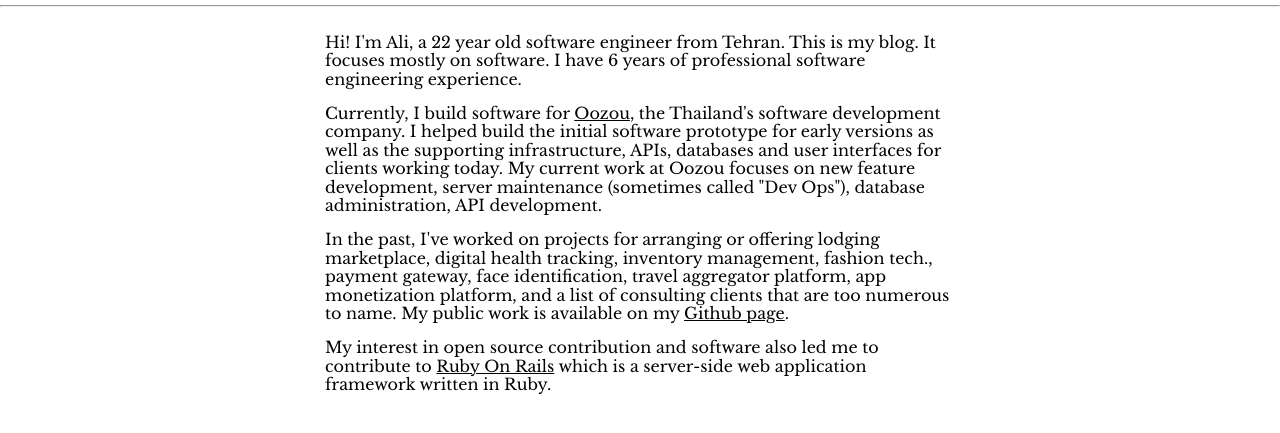
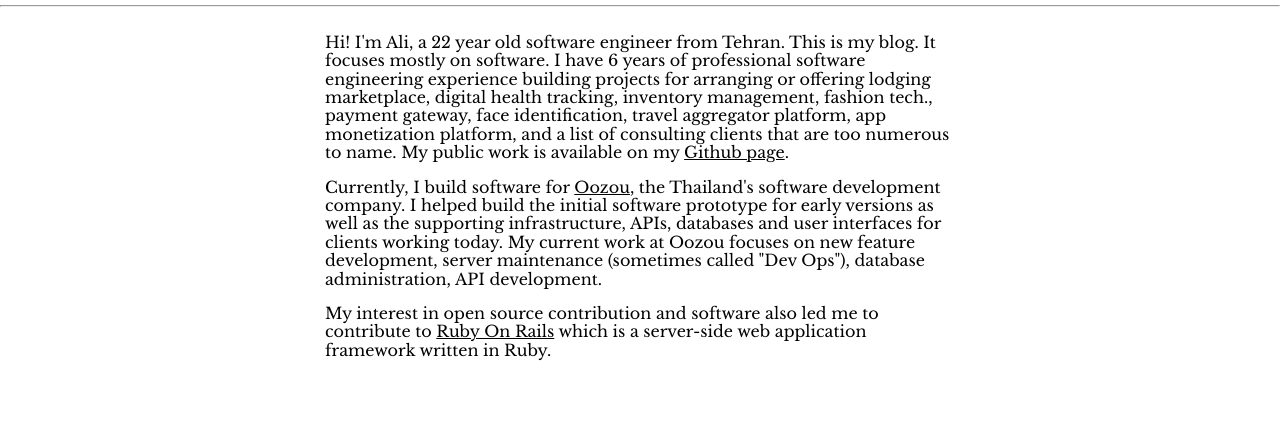
Before and after one commit to azbshiri/azbshiri.github.io, a plain HTML site: page about.html in a window 1280 px wide. Shown: the part 205-638 px from the top of the page. Drawn offline with nearby package versions, Linux system fonts and the light colour scheme.

Commit message:
Automated commit at 2019-08-20 15:44:02 UTC by middleman-deploy 2.0.0-alpha

```diff
--- a/about.html
+++ b/about.html
@@ -10,6 +10,7 @@
   <link href="/stylesheets/normalize.css" rel="stylesheet" />
   <link href="/stylesheets/highlight.css" rel="stylesheet" />
   <link href="https://fonts.googleapis.com/css?family=Libre+Baskerville" rel="stylesheet">
+  <link href="https://fonts.googleapis.com/css?family=Work+Sans&display=swap" rel="stylesheet">
   <link href="https://fonts.googleapis.com/css?family=Roboto+Mono&display=swap" rel="stylesheet">
   <link href="/stylesheets/site.css" rel="stylesheet" />
   <script src="/javascripts/site.js"></script>
@@ -43,14 +44,11 @@
     <main>
   <div class="blog-wrapper">
     <p>
-    Hi! I'm Ali, a 22 year old software engineer from Tehran. This is my blog. It focuses mostly on software. I have 6 years of professional software engineering experience.
+    Hi! I'm Ali, a 22 year old software engineer from Tehran. This is my blog. It focuses mostly on software. I have 6 years of professional software engineering experience building projects for arranging or offering lodging marketplace, digital health tracking, inventory management, fashion tech., payment gateway, face identification, travel aggregator platform, app monetization platform, and a list of consulting clients that are too numerous to name. My public work is available on my <a href="https://github.com/azbshiri">Github page</a>.
     </p>
     <p>
       Currently, I build software for <a href="http://www.oozou.com">Oozou</a>, the Thailand's software development company. I helped build the initial software prototype for early versions as well as the supporting infrastructure, APIs, databases and user interfaces for clients working today.
       My current work at Oozou focuses on new feature development, server maintenance (sometimes called "Dev Ops"), database administration, API development.
-    </p>
-    <p>
-      In the past, I've worked on projects for arranging or offering lodging marketplace, digital health tracking, inventory management, fashion tech., payment gateway, face identification, travel aggregator platform, app monetization platform, and a list of consulting clients that are too numerous to name. My public work is available on my <a href="https://github.com/azbshiri">Github page</a>.
     </p>
     <p>
     My interest in open source contribution and software also led me to contribute to
```
Also changed, not shown: 2019/08/12/use-a-screwdriver-instead-of-a-hammer.html (+1 -0 lines), 404.html (+1 -0 lines), contact.html (+1 -0 lines), index.html (+1 -0 lines).
